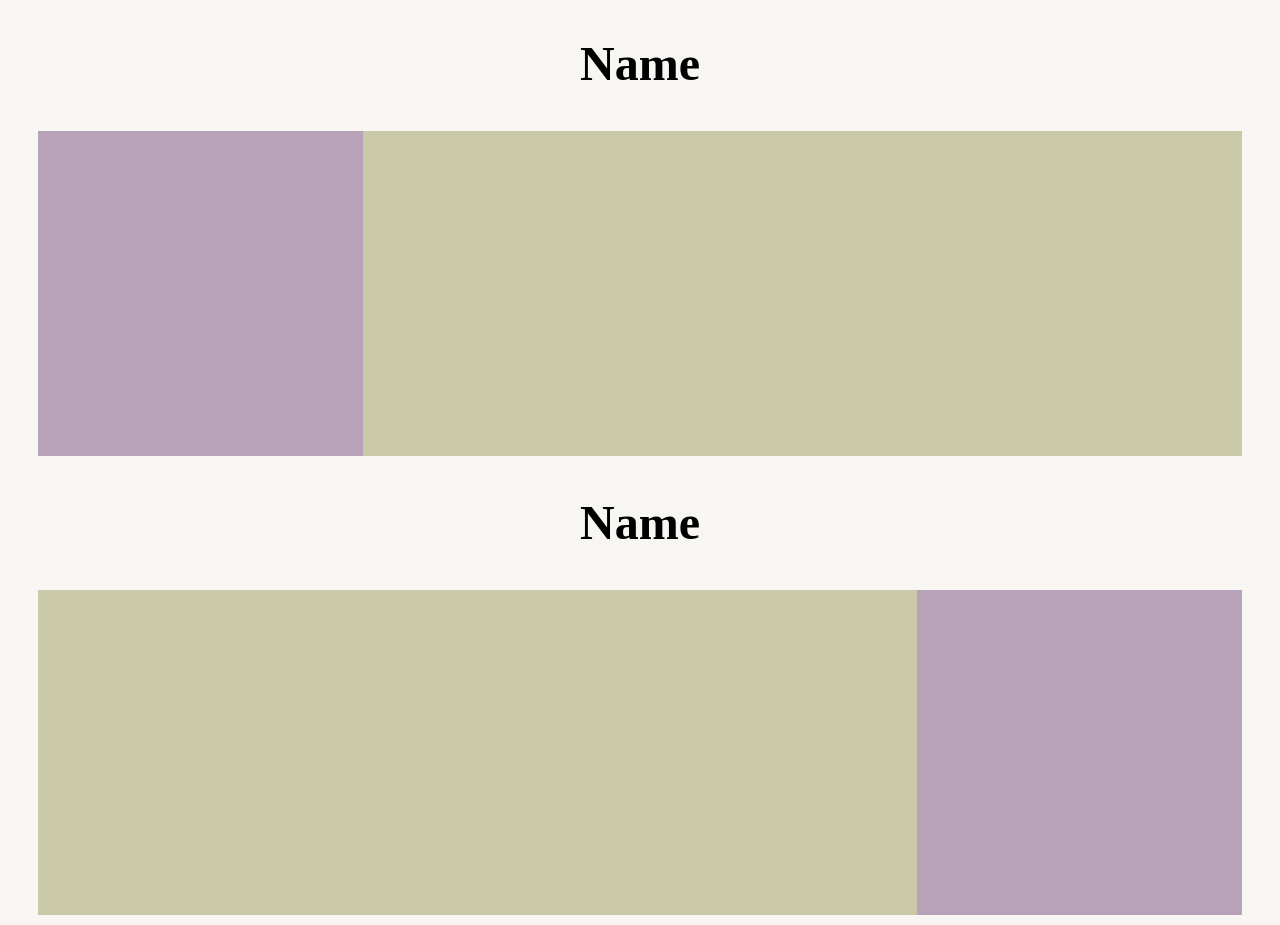
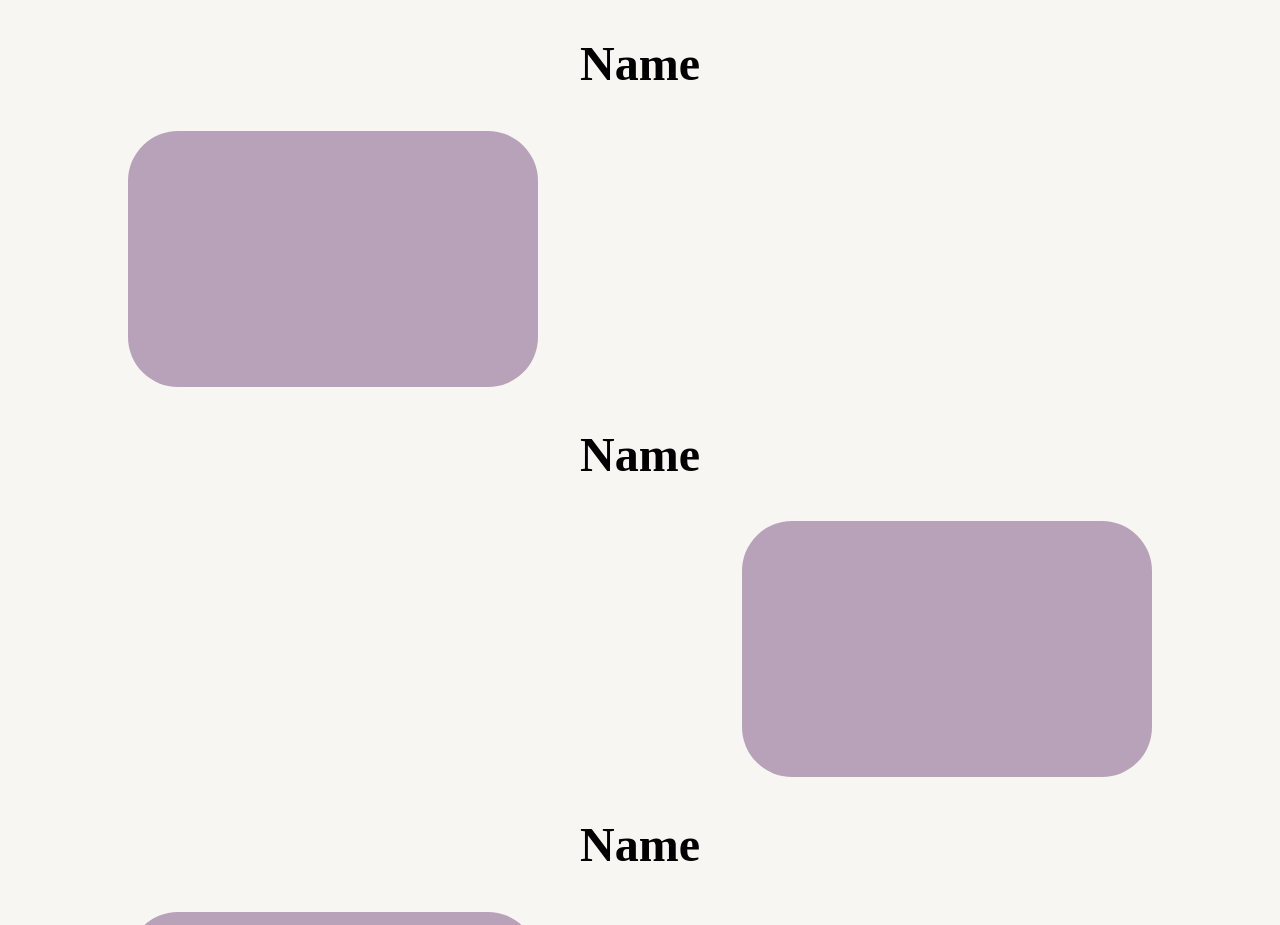
Before and after one commit to DerVeganePfannkuchen/Port, a plain HTML site: page index.html in a window 1280 px wide. Shown: the part 2460-3385 px from the top of the page. Drawn offline with Linux system fonts and the light colour scheme.

Commit message:
added anmie

```diff
--- a/port.css
+++ b/port.css
@@ -95,7 +95,7 @@ about{
 .headshot{
     margin: 5em 0px;
     border-radius: 500px;
-    width: 30vw;
+    width: 30%;
 
 }
 .edu-cert{
@@ -126,19 +126,15 @@ projects{
     flex-direction: column;
     align-items: center;
 }
-.Project{
-    width: 94%;
-    background-color: var(--thirdColor);
+.Project, .Projectr{
+    width: 80%;
     display: flex;
     align-items: flex-start;
     flex-direction: column;
 }
 .Projectr{
-    width: 94%;
-    background-color: var(--thirdColor);
-    display: flex;
     align-items: flex-end;
-    flex-direction: column;
+
 }
 .projectTitle{
     font-size: 3em;
@@ -149,7 +145,13 @@ projects{
     text-align: center;
 }
 .projectItem{
-    height: 20.3em;
-    width:20.3em;
+    height: 20vw;
+    width:40%;
     background-color: var(--TextAccentColor);
+    border-radius: 50px;
+    transition: all ease-in-out .4s;
 }
+.projectItem:hover{
+    width: 80%;
+    height: 30vw;
+}
```
